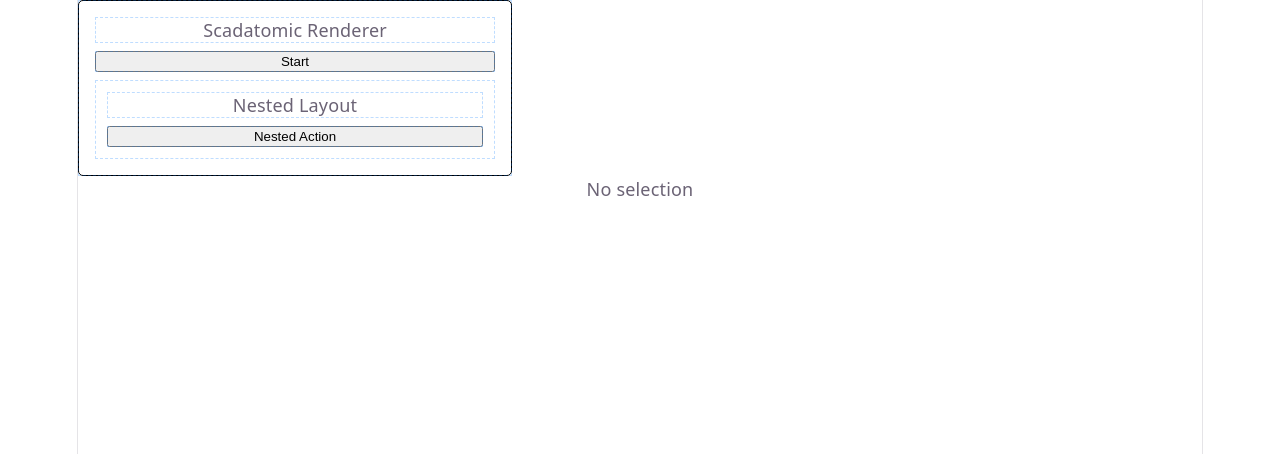
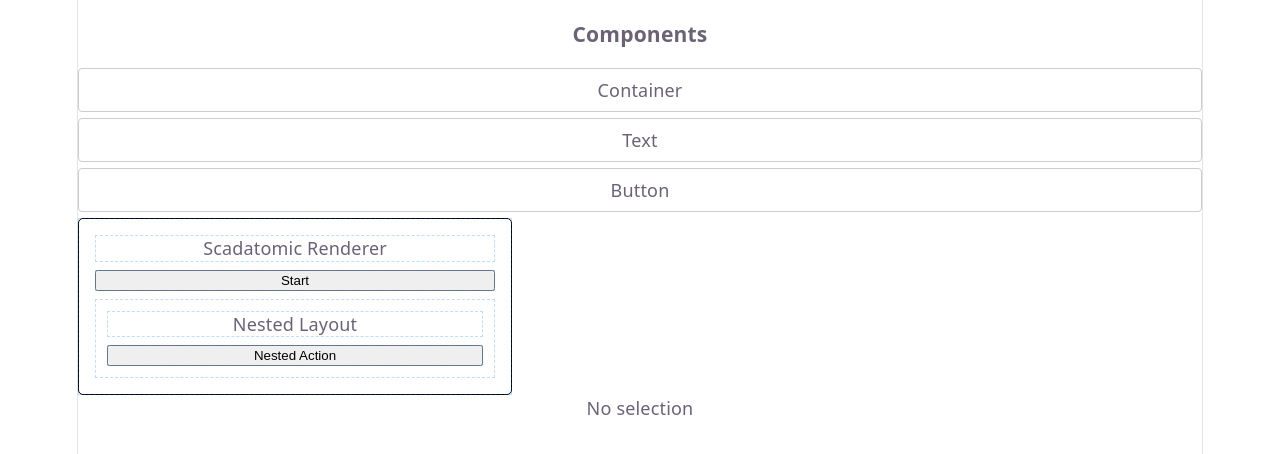
Before and after one commit to emzet92/scadatomic-editor-v4, a React (Vite) app: page / in a window 1280 px wide. Shown: the top 454 px of the page. Built offline with nearby package versions, Linux system fonts and the light colour scheme.

Commit message:
Component palette

```diff
--- a/src/App.tsx
+++ b/src/App.tsx
@@ -11,6 +11,7 @@ import { Container } from './uiframework/Container';
 import { EditorControls } from './uiframework/EditorControls';
 import { PropertyPanel } from './uiframework/PropertyPanel';
 import { useEditorStore } from './uiframework/editor-store';
+import { ComponentPalette } from './uiframework/PaletteItem';
 
 const registry: ComponentRegistry = {
   Container,
@@ -136,6 +137,7 @@ function App() {
 
   return (
     <>
+      <ComponentPalette />
       <RendererRoot
         rootId="root"
         nodes={nodes}
@@ -144,9 +146,9 @@ function App() {
 
       <EditorControls />
 
-        <PropertyPanel
-          nodes={nodes}
-        />
+      <PropertyPanel
+        nodes={nodes}
+      />
     </>
   );
 }
--- /dev/null
+++ b/src/uiframework/PaletteItem.tsx
@@ -0,0 +1,55 @@
+// ComponentPalette.tsx
+
+type PaletteItem = {
+  type: string;
+  label: string;
+};
+
+const items: PaletteItem[] = [
+  {
+    type: "Container",
+    label: "Container",
+  },
+  {
+    type: "Text",
+    label: "Text",
+  },
+  {
+    type: "Button",
+    label: "Button",
+  },
+];
+
+export function ComponentPalette() {
+  return (
+    <div data-editor-ignore>
+      <h3>Components</h3>
+
+      {items.map((item) => (
+        <div
+          key={item.type}
+          draggable
+          onDragStart={(event) => {
+            event.dataTransfer.setData(
+              "application/scadatomic-component",
+              item.type
+            );
+
+            event.dataTransfer.effectAllowed = "copy";
+          }}
+          style={{
+            padding: 8,
+            marginBottom: 6,
+            border: "1px solid #ccc",
+            borderRadius: 4,
+            cursor: "grab",
+            userSelect: "none",
+            width: "150 px"
+          }}
+        >
+          {item.label}
+        </div>
+      ))}
+    </div>
+  );
+}
```
